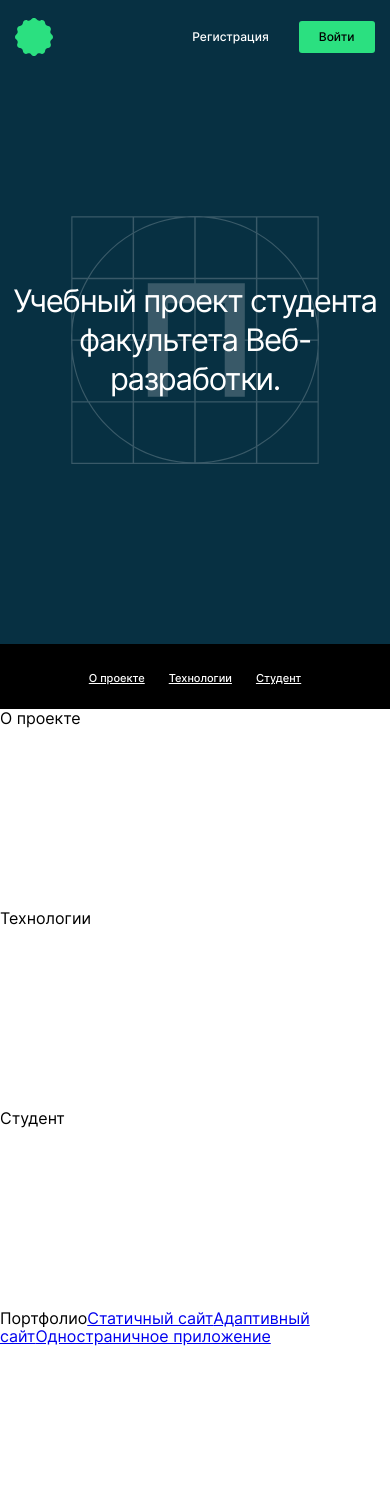
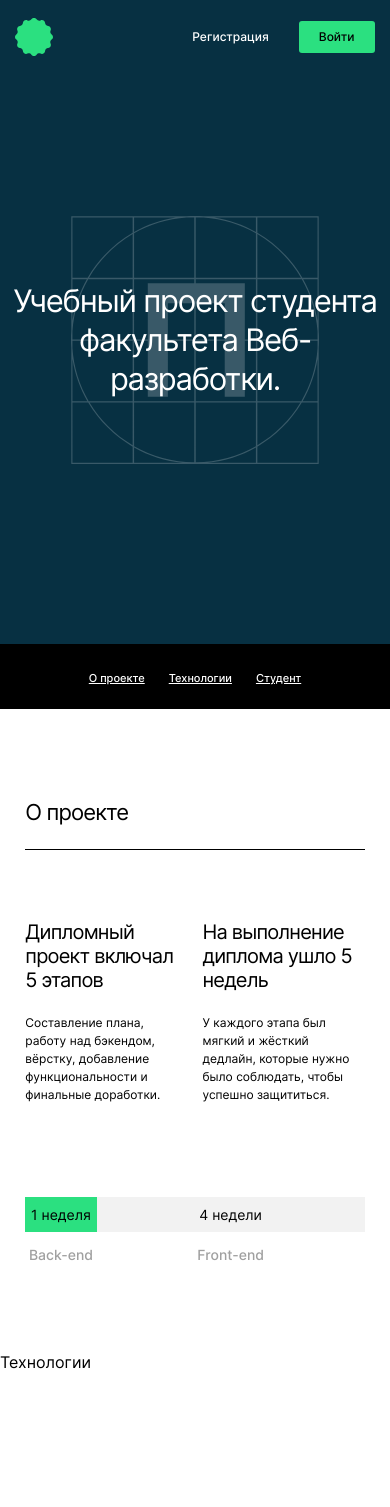
Before and after one commit to izverk/movies-explorer-frontend, a React (Create React App) app: page / in a window 390 px wide. Shown: the top 1507 px of the page. Built offline with nearby package versions, Linux system fonts and the light colour scheme.

Commit message:
feat: сверстаны ком-ты AboutProject и SectionTitle с адаптивом

```diff
--- a/src/components/AboutProject/AboutProject.css
+++ b/src/components/AboutProject/AboutProject.css
@@ -1,3 +1,123 @@
-.AboutProject {
-	height: 200px;
+.about-project {
+	padding: 110px 5.5%;
 }
+
+.about-project__columns {
+	padding: 70px 0 0;
+	margin: 0 0 110px;
+	list-style: none;
+	display: flex;
+	flex-flow: row wrap;
+	justify-content: space-between;
+}
+
+.about-project__column {
+	width: 48.2%;
+	display: flex;
+	flex-flow: column nowrap;
+	font-weight: 400;
+}
+
+.about-project__column-title {
+	margin: 0 0 26px;
+	font-weight: 400;
+	font-size: 20px;
+	line-height: 24px;
+	letter-spacing: -0.04em;
+}
+
+.about-project__column-text {
+	margin: 0;
+	font-size: 14px;
+	line-height: 20px;
+}
+
+.about-project__weeks {
+	display: flex;
+	flex-flow: row nowrap;
+	margin: 0;
+	padding: 0;
+	list-style: none;
+}
+
+.about-project__weeks-column-title {
+	margin: 0;
+	font-weight: 400;
+	font-size: 14px;
+	line-height: 17px;
+}
+
+.about-project__weeks-column_type_narrow {
+	width: 20%;
+}
+
+.about-project__weeks-column_type_wide {
+	flex-grow: 1;
+}
+
+.about-project__weeks-column-title {
+	padding: 9px 0;
+	text-align: center;
+}
+
+.about-project__weeks-column-title_type_narrow {
+	background-color: #2be080;
+}
+
+.about-project__weeks-column-title_type_wide {
+	background-color: #f2f2f2;
+}
+
+.about-project__weeks-column-text {
+	margin: 0;
+	padding: 14px 0 0;
+	color: #a0a0a0;
+	font-weight: 500;
+	font-size: 14px;
+	line-height: 17px;
+	text-align: center;
+}
+
+@media screen and (max-width: 768px) {
+	.about-project {
+		padding: 90px 6.5%;
+	}
+	.about-project__columns {
+		margin-bottom: 93px;
+	}
+	.about-project__column {
+		width: 47.8%;
+	}
+	.about-project__column-title {
+		margin-bottom: 22px;
+	}
+	.about-project__column-text {
+		font-size: 12px;
+		line-height: 18px;
+	}
+	.about-project__weeks-column_type_narrow {
+		width: 21%;
+	}
+}
+
+@media screen and (max-width: 320px) {
+	.about-project {
+		padding: 70px 5.6%;
+	}
+	.about-project__columns {
+		padding-top: 60px;
+		margin-bottom: 60px;
+	}
+	.about-project__column {
+		width: 100%;
+	}
+	.about-project__column-title {
+		margin-bottom: 16px;
+		font-size: 18px;
+		line-height: 22px;
+	}
+	.about-project__column-text {
+		font-size: 11px;
+		line-height: 16px;
+	}
+}
--- a/src/components/AboutProject/AboutProject.js
+++ b/src/components/AboutProject/AboutProject.js
@@ -1,11 +1,51 @@
 import React from 'react';
 import './AboutProject.css';
+import Divider from '../SectionTitle/SectionTitle';
 
 function AboutProject() {
     return (
-        <div className="AboutProject" id='AboutProject'>
-            О проекте
-        </div>
+        <section className="about-project" id='about-project'>
+            <Divider>
+                О проекте
+            </Divider>
+            <ul className='about-project__columns'>
+                <li className='about-project__column'>
+                    <h3 className='about-project__column-title'>
+                        Дипломный проект включал 5 этапов
+                    </h3>
+                    <p className='about-project__column-text'>
+                        Составление плана, работу над бэкендом, вёрстку, добавление функциональности и финальные доработки.
+                    </p>
+                </li>
+                <li className='about-project__column'>
+                    <h3 className='about-project__column-title'>
+                        На выполнение диплома ушло 5 недель
+                    </h3>
+                    <p className='about-project__column-text'>
+                        У каждого этапа был мягкий и жёсткий дедлайн, которые нужно было соблюдать, чтобы успешно защититься.
+                    </p>
+                </li>
+            </ul>
+            <ul className='about-project__weeks'>
+                <li className='about-project__weeks-column about-project__weeks-column_type_narrow'>
+                    <h3 className='about-project__weeks-column-title about-project__weeks-column-title_type_narrow'>
+                        1 неделя
+                    </h3>
+                    <p className='about-project__weeks-column-text'>
+                        Back-end
+                    </p>
+                </li>
+                <li className='about-project__weeks-column about-project__weeks-column_type_wide'>
+                    <h3 className='about-project__weeks-column-title about-project__weeks-column-title_type_wide'>
+                        4 недели
+                    </h3>
+                    <p className='about-project__weeks-column-text'>
+                        Front-end
+                    </p>
+                </li>
+            </ul>
+
+        </section>
     );
 }
 
--- /dev/null
+++ b/src/components/SectionTitle/SectionTitle.css
@@ -0,0 +1,26 @@
+.section-title {
+	border-bottom: 1px solid #000;
+}
+
+.section-title__title {
+	max-width: 600px;
+	font-weight: 400;
+	font-size: 22px;
+	line-height: 27px;
+	letter-spacing: -0.04em;
+	margin: 0 0 23px;
+}
+
+@media screen and (max-width: 768px) {
+	.section-title__title {
+		max-width: 78.1%;
+	}
+}
+@media screen and (max-width: 320px) {
+	.section-title__title {
+		max-width: 88.8%;
+		font-size: 18px;
+		line-height: 22px;
+		margin-bottom: 28px;
+	}
+}
--- /dev/null
+++ b/src/components/SectionTitle/SectionTitle.js
@@ -0,0 +1,14 @@
+import React from 'react';
+import './SectionTitle.css';
+
+function SectionTitle({ children }) {
+  return (
+    <div className='section-title'>
+      <h2 className='section-title__title'>
+        {children}
+      </h2>
+    </div>
+  );
+}
+
+export default SectionTitle;
```
